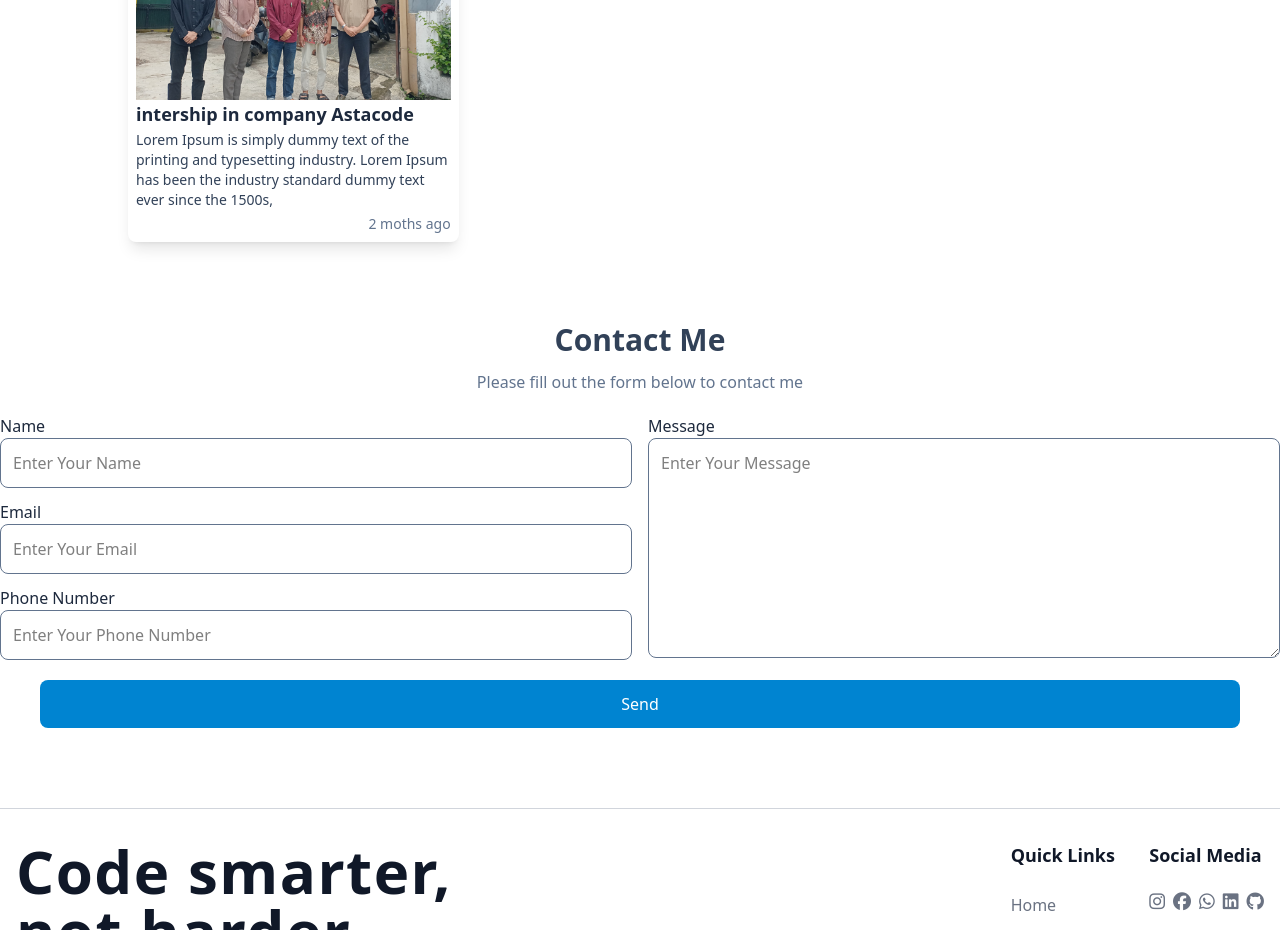
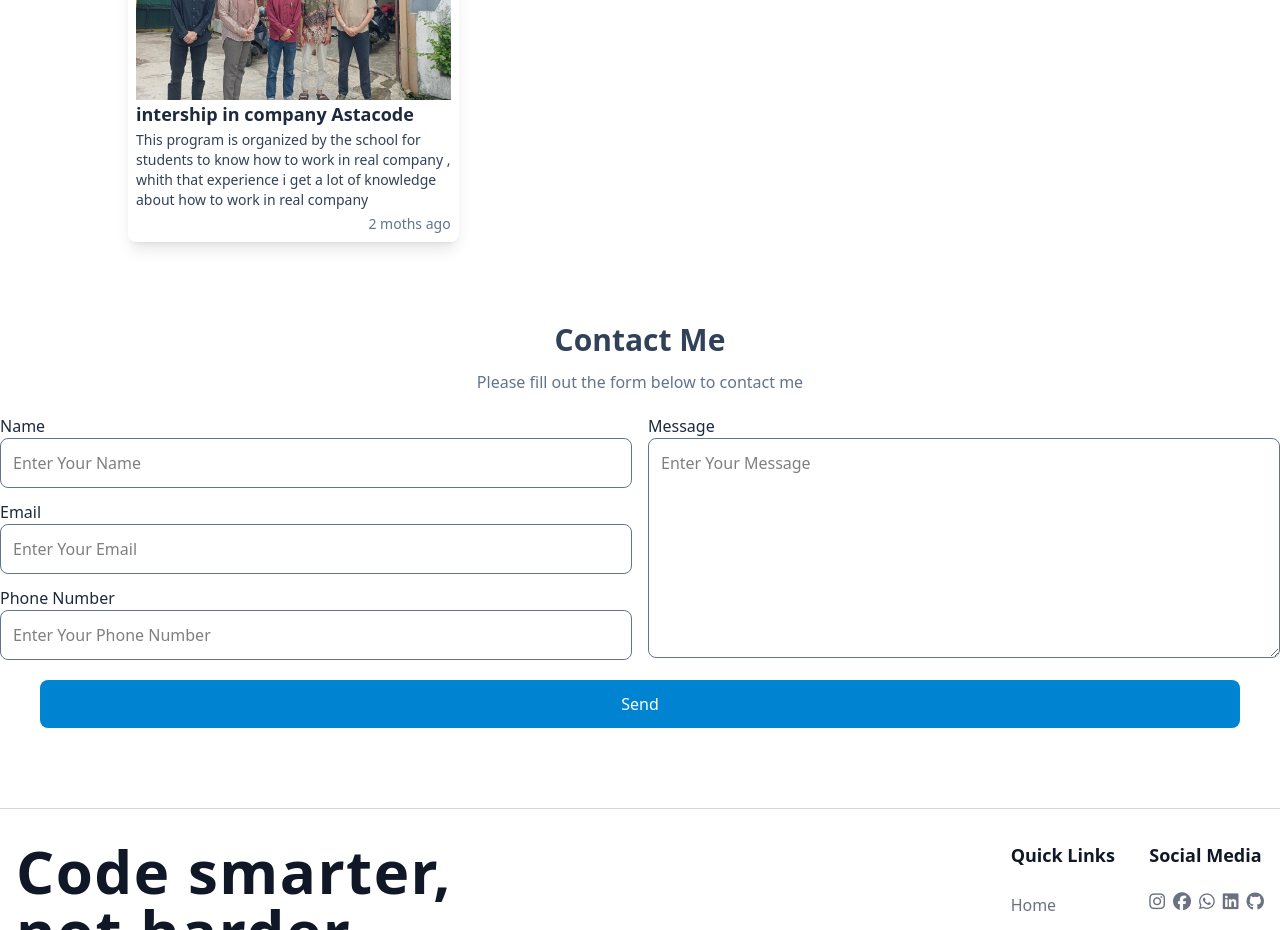
Before and after one commit to rizkiiaripin/Portfolio, a Vue app: page / in a window 1280 px wide. Shown: the part 3160-4090 px from the top of the page. Built offline with nearby package versions, Linux system fonts and the light colour scheme.

Commit message:
mengedit blog

```diff
--- a/src/components/Blog.vue
+++ b/src/components/Blog.vue
@@ -2,7 +2,7 @@
 const blogs = [{
   'image': '/images/blogs/Blog1.jpg',
   'title': 'intership in company Astacode',
-  'description' :'Lorem Ipsum is simply dummy text of the printing and typesetting industry. Lorem Ipsum has been the industry standard dummy text ever since the 1500s,',
+  'description' :"This program is organized by the school for students to know how to work in real company , whith that  experience i get a lot of knowledge about how to work in real company",
   'date': '2 moths ago'
 }]
 </script>
```
